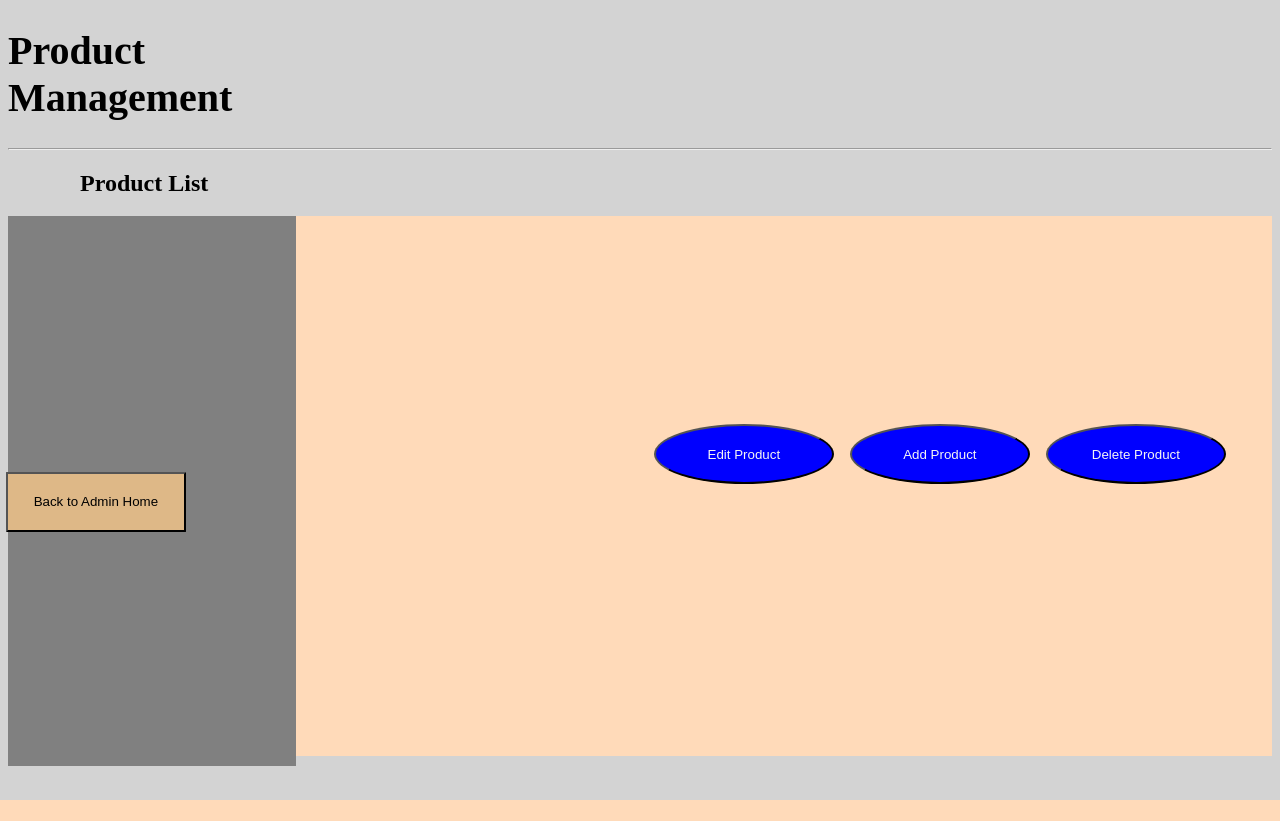
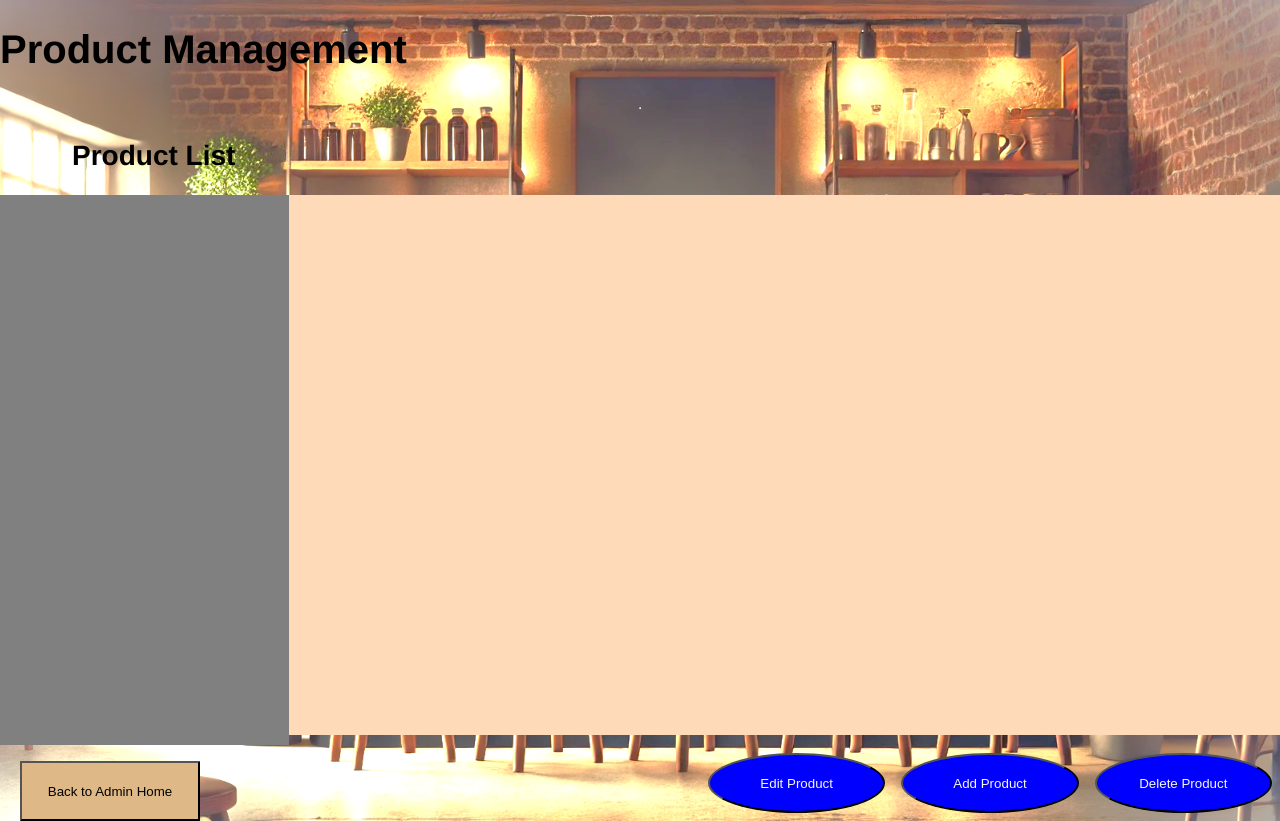
Before and after one commit to hiddenInt2/mingleMug, a PHP site: page /admin/productManagement.html in a window 1280 px wide. Before the commit the page ends 800 px from the top, so only its background shows below. Run offline with PHP 8.4, Linux system fonts and the light colour scheme.

Commit message:
style changes

```diff
--- a/admin/productManagement.css
+++ b/admin/productManagement.css
@@ -1,5 +1,19 @@
 body{
     background-color:lightgrey;
+    background-image: url("/Main-pictures/Background2.png");
+    background-repeat: no-repeat;
+    background-size: cover;
+    background-position: center;
+    font-family: 'Franklin Gothic Medium', 'Arial Narrow', Arial, sans-serif;
+    margin: 0; /* Removes default margin */
+    padding: 0; /* Removes default padding */
+    min-height: 100vh; /* Ensures the body is at least the viewport height */
+    display: flex; /* Uses flexbox for vertical alignment */
+    flex-direction: column; /* Stacks content vertically */
+    justify-content: space-between; /* Ensures content fills available space */
+    box-sizing: border-box; /* Includes padding and border in the dimensions */
+
+
 }
 h1{
     font-size:40px;
@@ -7,6 +21,7 @@ h1{
 }
 h2{
     margin-left:72px;
+    font-size:28px;
 }
 .title{
     font-size:30px;
@@ -55,11 +70,11 @@ h2{
 
 .productbuttons{
 
-    margin-top:200px;
+
     display:flex;
     flex-direction:row;
     align-items:flex-end;
-    margin-left:350px;
+    margin-left:700px;
 
 
 }
@@ -80,8 +95,7 @@ button:hover{
     color:black;
     background-color:burlywood;
     font-style:Bold;
-    margin-top:-100px;
-    margin-left:-290px;
+    margin-left:-680px;
     border-radius:1px;
     border-color:black;
 
--- a/admin/productManagement.html
+++ b/admin/productManagement.html
@@ -8,7 +8,7 @@
 
     </style>
     <body>
-        <h1>Product <br> Management</h1>
+        <h1>Product Management</h1>
         <hr>
         <h2> Product List</h2>
         <div class="container">
@@ -43,7 +43,7 @@
                     <p1><b>Time of Day:</b> Morning, Afternoon, or Evening<br></p1>
                     <p1><b>Category:</b> Drink, Food, or Dessert </p1>
                 </div> -->
-
+                <!--
                 <div class="productbuttons">
                     <button class="edit" type="button">Edit Product</button>
                     <button class="add" type="button">Add Product</button>
@@ -54,13 +54,21 @@
                     <a href="adminhome.html">
                         <button class="back" type="button">Back to Admin Home</button>
                     </a>
-                </div>
+                </div> -->
 
             </div>
 
 
 
         </div>
+        <footer class="productbuttons">
+            <a href="adminhome.html">
+                <button class="back" type="button">Back to Admin Home</button>
+            </a>
+            <button class="edit" type="button">Edit Product</button>
+            <button class="add" type="button">Add Product</button>
+            <button class="delete" type="button">Delete Product</button>
+        </footer>
 
 
     </body>
```
